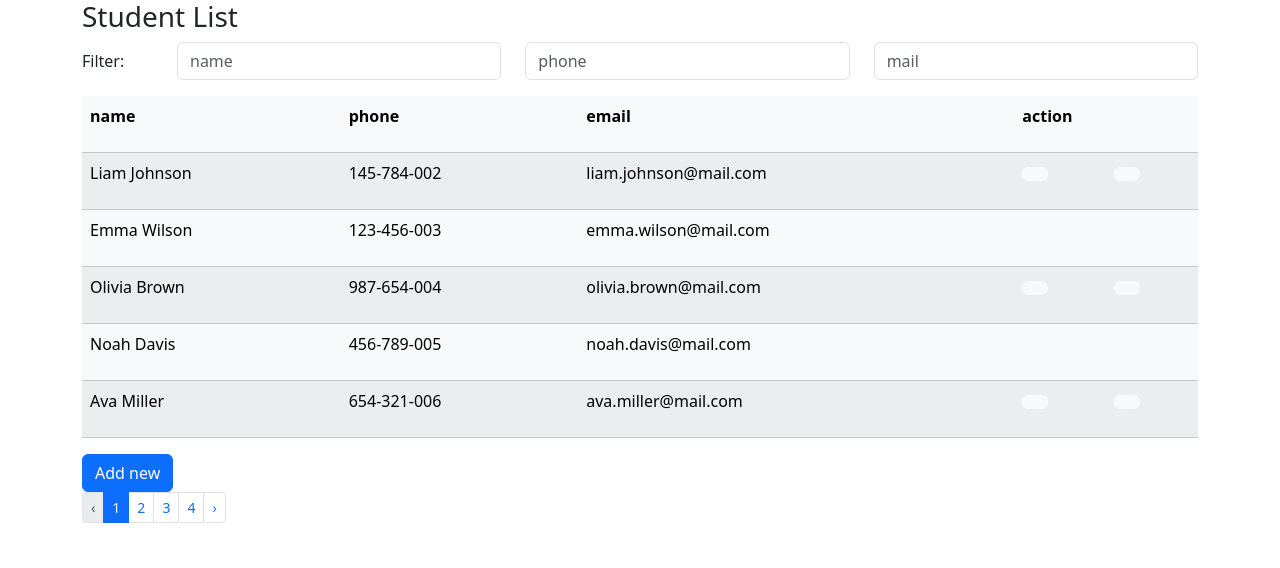
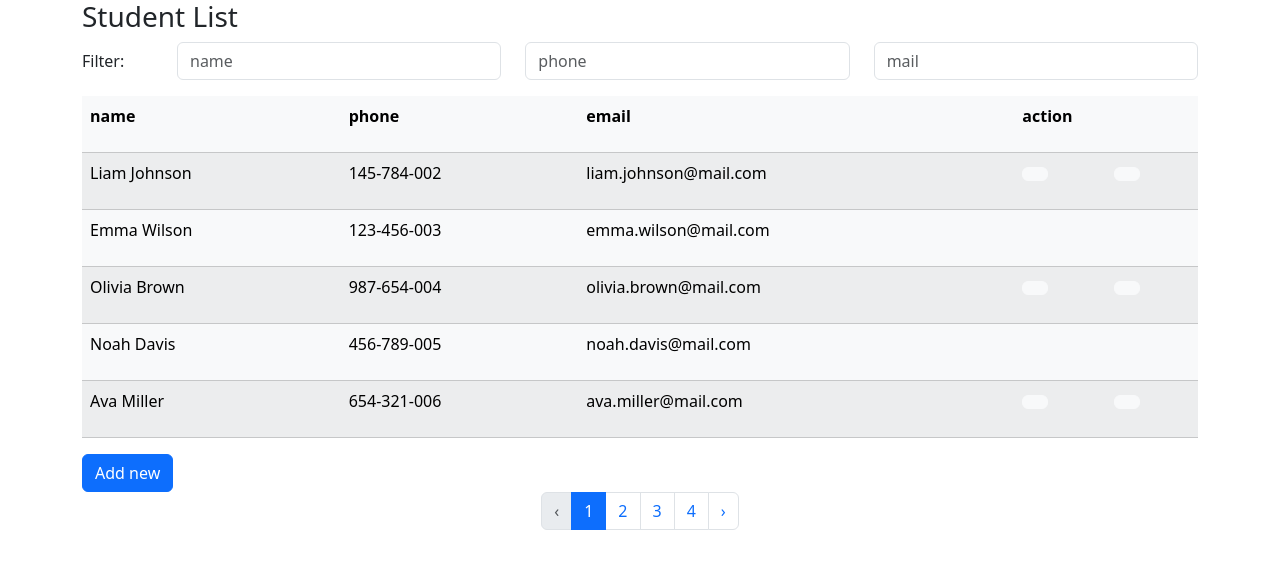
Before and after one commit to dkeiv/std-mngt, a React (Vite) app: page / in a window 1280 px wide. Shown: the top 568 px of the page. Built offline with nearby package versions, Linux system fonts and the light colour scheme; data requests are answered from the project's data file; a web font is replaced by a local one.

Commit message:
refactor pagination

```diff
--- a/src/App.jsx
+++ b/src/App.jsx
@@ -15,15 +15,8 @@ const App = () => {
     phone: '',
     email: '',
   });
-
-  const [paging, setPaging] = useState({
-    totalItems: '',
-    itemsPerPage: 5,
-    totalPages: '',
-    currentPage: 1,
-    prev: null,
-    next: null,
-  });
+  const [currentPage, setCurrentPage] = useState(1);
+  const itemsPerPage = 5;
 
   useEffect(() => {
     studentService.getAll().then(res => {
@@ -31,50 +24,6 @@ const App = () => {
       setIsLoaded(true);
     });
   }, []);
-
-  useEffect(() => {
-    const curTotalPages = Math.ceil(students.length / paging.itemsPerPage);
-    setPaging(prev => ({
-      ...prev,
-      totalItems: students.length,
-      totalPages: curTotalPages,
-      prev: prev.currentPage <= 1 ? null : prev.currentPage - 1,
-      next: prev.currentPage >= curTotalPages ? null : prev.currentPage + 1,
-    }));
-  }, [students]);
-
-  const toPage = page => {
-    if (page >= 0 && page <= paging.totalPages) {
-      setPaging(prev => ({
-        ...prev,
-        currentPage: page,
-        prev: page - 1,
-        next: page + 1,
-      }));
-    }
-  };
-
-  const toPrevPage = () => {
-    if (paging.prev) {
-      setPaging(prev => ({
-        ...prev,
-        currentPage: prev.prev,
-        prev: prev.prev <= 1 ? null : prev.prev - 1,
-        next: prev.next - 1,
-      }));
-    }
-  };
-
-  const toNextPage = () => {
-    if (paging.next) {
-      setPaging(prev => ({
-        ...prev,
-        currentPage: prev.next,
-        next: prev.next >= prev.totalPages ? null : prev.next + 1,
-        prev: prev.prev + 1,
-      }));
-    }
-  };
 
   const handleOnCreate = newStudent => {
     setStudents(students.concat(newStudent));
@@ -98,13 +47,14 @@ const App = () => {
     );
   };
 
+  const handlePageChange = page => {
+    setCurrentPage(page);
+  };
+
   const filteredList = students
     ? students
         .filter(byQuery(query))
-        .slice(
-          (paging.currentPage - 1) * paging.itemsPerPage,
-          paging.currentPage * paging.itemsPerPage
-        )
+        .slice((currentPage - 1) * itemsPerPage, currentPage * itemsPerPage)
     : students;
 
   const onQueryChange = e => {
@@ -138,10 +88,9 @@ const App = () => {
       )}
       <CreateModal handleOnCreate={handleOnCreate} />
       <BasicPagination
-        paging={paging}
-        toPrevPage={toPrevPage}
-        toPage={toPage}
-        toNextPage={toNextPage}
+        students={students}
+        itemsPerPage={itemsPerPage}
+        handlePageChange={handlePageChange}
       />
     </div>
   );
--- a/src/components/BasicPagination.jsx
+++ b/src/components/BasicPagination.jsx
@@ -1,6 +1,67 @@
-// import studentService from '../services/student';
-import { Pagination } from 'react-bootstrap';
-const BasicPagination = ({ paging, toPage, toPrevPage, toNextPage }) => {
+import { Pagination, Row, Col, Nav } from 'react-bootstrap';
+import { useEffect, useState } from 'react';
+
+const BasicPagination = ({ students, itemsPerPage, handlePageChange }) => {
+  const [paging, setPaging] = useState({
+    totalItems: '',
+    totalPages: '',
+    currentPage: 1,
+    prev: null,
+    next: null,
+  });
+
+  useEffect(() => {
+    const curTotalPages = Math.ceil(students.length / itemsPerPage);
+    setPaging(prev => ({
+      ...prev,
+      totalItems: students.length,
+      totalPages: curTotalPages,
+      currentPage:
+        prev.totalPages > curTotalPages ? prev.prev : prev.currentPage,
+      prev: prev.currentPage <= 1 ? null : prev.currentPage - 1,
+      next: prev.currentPage >= curTotalPages ? null : prev.currentPage + 1,
+    }));
+  }, [students, itemsPerPage]);
+
+  const toPage = page => {
+    if (page >= 0 && page <= paging.totalPages) {
+      setPaging(prev => ({
+        ...prev,
+        currentPage: page,
+        prev: page <= 1 ? null : page - 1,
+        next: page >= prev.totalPages ? null : page + 1,
+      }));
+
+      handlePageChange(page);
+    }
+  };
+
+  const toPrevPage = () => {
+    if (paging.prev) {
+      handlePageChange(paging.prev);
+
+      setPaging(prev => ({
+        ...prev,
+        currentPage: prev.prev,
+        prev: prev.prev <= 1 ? null : prev.prev - 1,
+        next: prev.next - 1,
+      }));
+    }
+  };
+
+  const toNextPage = () => {
+    if (paging.next) {
+      handlePageChange(paging.next);
+
+      setPaging(prev => ({
+        ...prev,
+        currentPage: prev.next,
+        next: prev.next >= prev.totalPages ? null : prev.next + 1,
+        prev: prev.prev + 1,
+      }));
+    }
+  };
+
   const items = [];
 
   for (let i = 1; i <= paging.totalPages; i++) {
@@ -16,13 +77,11 @@ const BasicPagination = ({ paging, toPage, toPrevPage, toNextPage }) => {
   }
 
   return (
-    <div>
-      <Pagination size='sm'>
-        <Pagination.Prev disabled={!paging.prev} onClick={toPrevPage} />
-        {items}
-        <Pagination.Next disabled={!paging.next} onClick={toNextPage} />
-      </Pagination>
-    </div>
+    <Pagination className='justify-content-center'>
+      <Pagination.Prev disabled={!paging.prev} onClick={toPrevPage} />
+      {items}
+      <Pagination.Next disabled={!paging.next} onClick={toNextPage} />
+    </Pagination>
   );
 };
 
```
